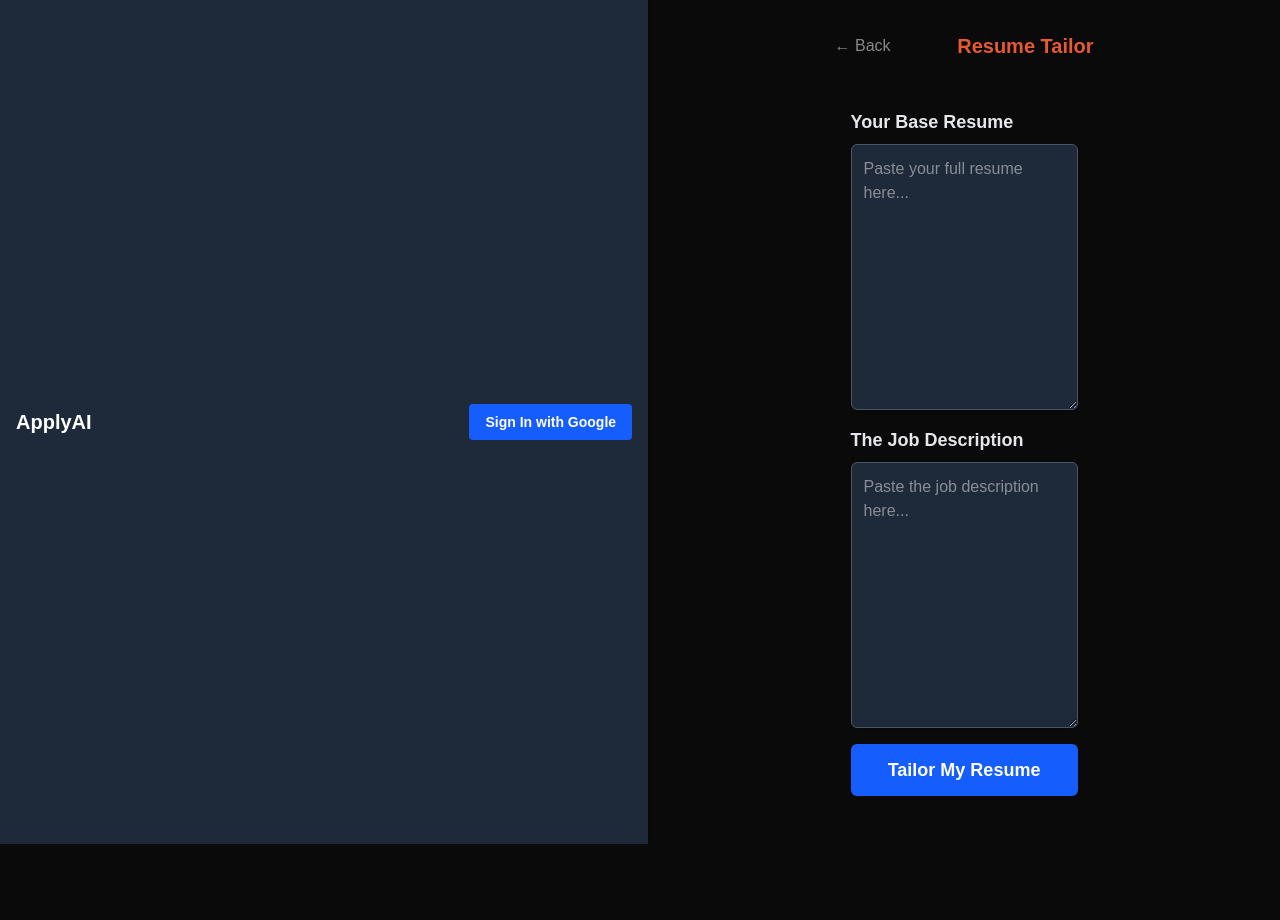
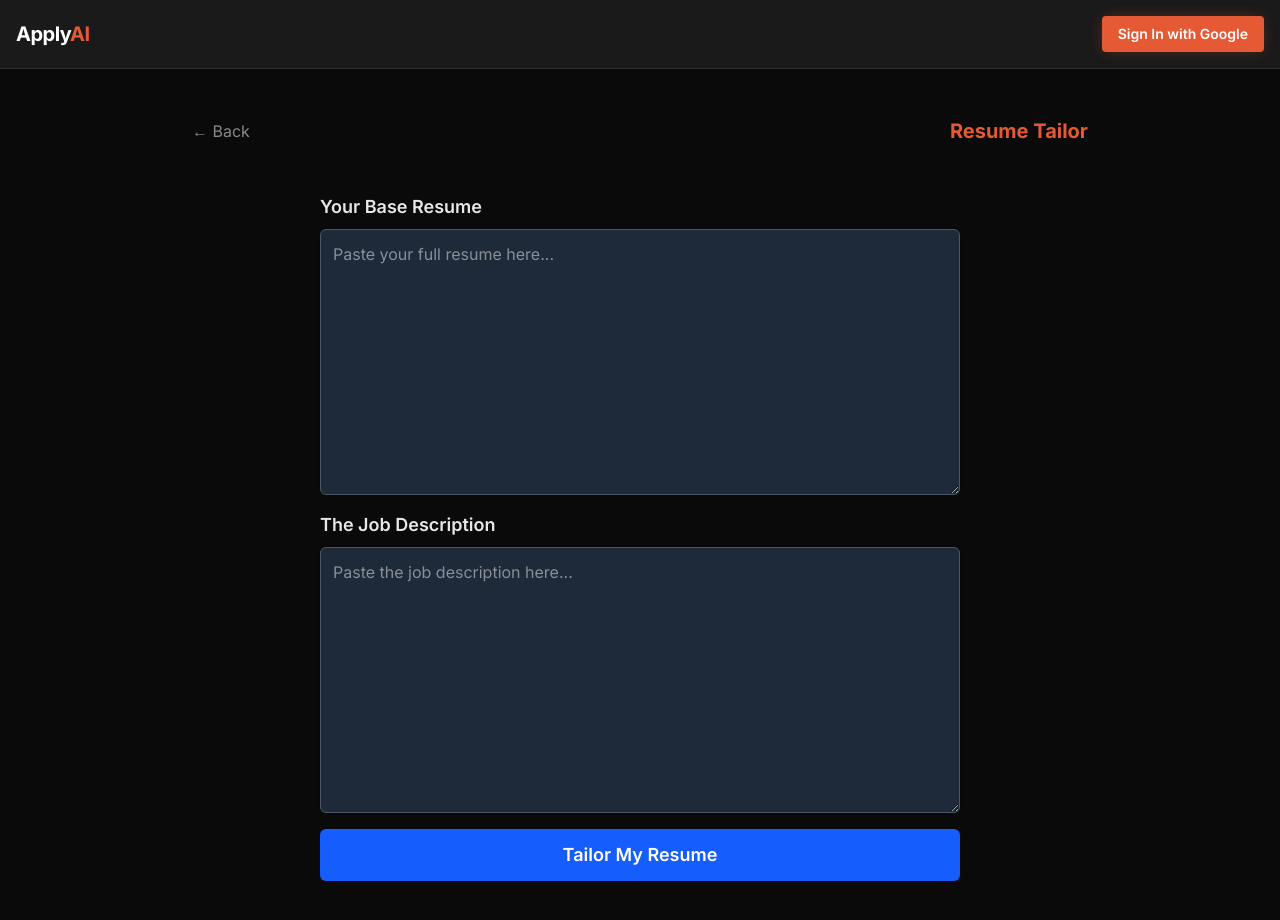
Before and after one commit to arwas11/ApplyAI, a Next.js app in the folder client/: page /resume in a window 1280 px wide. Shown: the top 920 px of the page. Before the commit the page ends 844 px from the top, so only its background shows below. Built offline with nearby package versions, Linux system fonts and the light colour scheme; no server answers.

Commit message:
style(client): Fix layout issues and  polish UI

```diff
--- a/client/app/layout.tsx
+++ b/client/app/layout.tsx
@@ -1,22 +1,15 @@
 import type { Metadata } from "next";
-import { Geist, Geist_Mono } from "next/font/google";
+// import { Geist, Geist_Mono } from "next/font/google";
+import { Inter } from "next/font/google";
 import "./globals.css";
 import { AuthProvider } from "@/context/AuthContext";
 import Navbar from "@/components/Navbar";
 
-const geistSans = Geist({
-  variable: "--font-geist-sans",
-  subsets: ["latin"],
-});
-
-const geistMono = Geist_Mono({
-  variable: "--font-geist-mono",
-  subsets: ["latin"],
-});
+const inter = Inter({ subsets: ["latin"] });
 
 export const metadata: Metadata = {
-  title: "Create Next App",
-  description: "Generated by create next app",
+  title: "ApplyAI - Job Assistant",
+  description: "AI-powered resume tailoring and career coaching",
 };
 
 export default function RootLayout({
@@ -26,13 +19,10 @@ export default function RootLayout({
 }>) {
   return (
     <html lang="en">
-      <body
-        className={`${geistSans.variable} ${geistMono.variable} antialiased
-        bg-gray-900 text-gray-100 flex justify-center`}
-      >
+      <body className={`${inter.className} min-h-screen flex flex-col bg-background text-white`}>
         <AuthProvider>
           <Navbar />
-          <main className="flex w-full flex-col items-center">
+          <main className="flex-1 w-full max-w-7xl mx-auto p-4">
             {children}
           </main>
         </AuthProvider>
--- a/client/components/Navbar.tsx
+++ b/client/components/Navbar.tsx
@@ -1,23 +1,29 @@
 "use client";
 import { useAuth } from "@/context/AuthContext";
+import Link from "next/link";
 
 export default function Navbar() {
   // We grab the tools directly from our custom hook
   const { user, signIn, logOut } = useAuth();
 
   return (
-    <nav className="flex w-full items-center justify-between bg-gray-800 p-4 shadow-md">
-      <h1 className="text-xl font-bold text-white">ApplyAI</h1>
+    <nav className="flex w-full items-center justify-between bg-surface border-b border-secondary/20 p-4 sticky top-0 z-50">
+
+      <Link
+        href="/"
+        className="text-xl font-bold tracking-tight text-white hover:opacity-80 transition-opacity">
+        Apply<span className="text-primary">AI</span>
+      </Link>
 
       <div>
         {user ? (
           <div className="flex items-center gap-4">
-            <span className="text-sm text-gray-300">
+            <span className="text-sm text-secondary hidden sm:inline">
               {user.displayName || user.email}
             </span>
             <button
               onClick={logOut}
-              className="rounded bg-red-600 px-4 py-2 text-sm font-semibold text-white hover:bg-red-700"
+              className="rounded bg-background border border-secondary/30 px-4 py-2 text-sm font-semibold text-white hover:bg-red-900/30 hover:border-red-500 hover:text-red-200 transition-all"
             >
               Sign Out
             </button>
@@ -25,7 +31,7 @@ export default function Navbar() {
         ) : (
           <button
             onClick={signIn}
-            className="rounded bg-blue-600 px-4 py-2 text-sm font-semibold text-white hover:bg-blue-700"
+            className="rounded bg-primary px-4 py-2 text-sm font-semibold text-white hover:bg-orange-600 transition-colors shadow-[0_0_15px_-3px_rgba(229,89,52,0.4)]"
           >
             Sign In with Google
           </button>
--- a/client/components/ResumeDisplay.tsx
+++ b/client/components/ResumeDisplay.tsx
@@ -19,17 +19,21 @@ export default function ResumeDisplay({ tailoredResume }: ResumeDisplayProps) {
   }
 
   return (
-    <div className="flex flex-col gap-2">
-      <h2 className="text-lg font-semibold text-gray-200">
-        Your Tailored Resume:
+    <div className="flex flex-col gap-2 mt-8 animate-in">
+      <h2 className="text-xl font-bold text-primary flex items-center gap-2">
+        <span className="text-2xl">✨</span> Your Tailored Resume
       </h2>
 
       {/* 4. The Styled Container */}
-      <div className="rounded-md border border-gray-600 bg-gray-800 p-4 text-gray-100">
+      <div className="rounded-xl border border-secondary/20 bg-surface p-6 shadow-2xl">
 
-        {/* 5. React Markdown renders the text as real HTML */}
-        {/* 'prose' and 'prose-invert' are Tailwind plugins for nice text formatting */}
-        <div className="prose prose-invert max-w-none">
+        {/* Prose Invert: Makes markdown look good on dark mode */}
+        {/* We override specific colors to match our theme */}
+        <div className="prose prose-invert max-w-none
+          prose-headings:text-white
+          prose-p:text-gray-300
+          prose-strong:text-primary
+          prose-li:text-gray-300">
           <ReactMarkdown>{tailoredResume}</ReactMarkdown>
         </div>
       </div>
```
Also changed, not shown: 2 other files (tests, documents, lock files or other folders).
